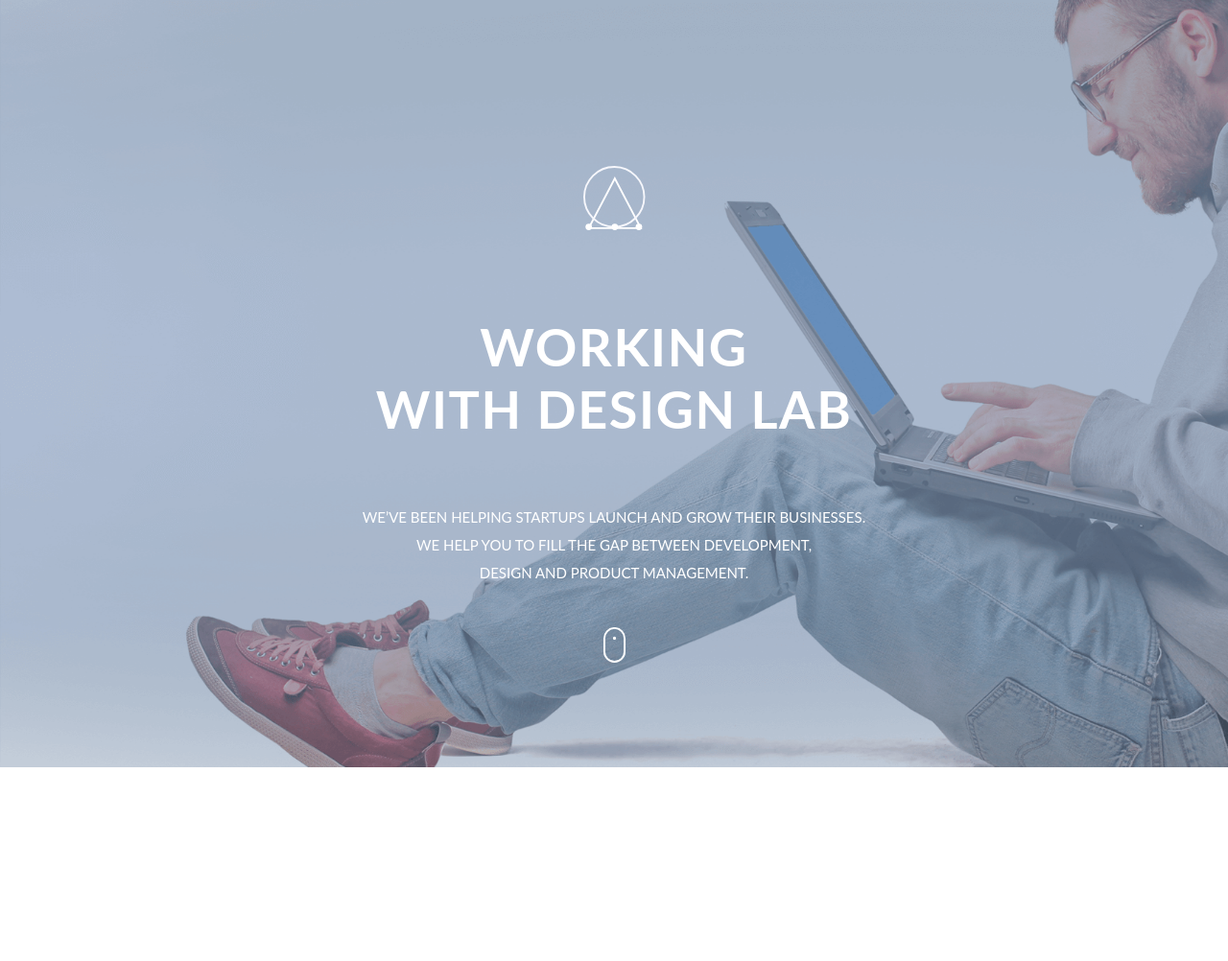
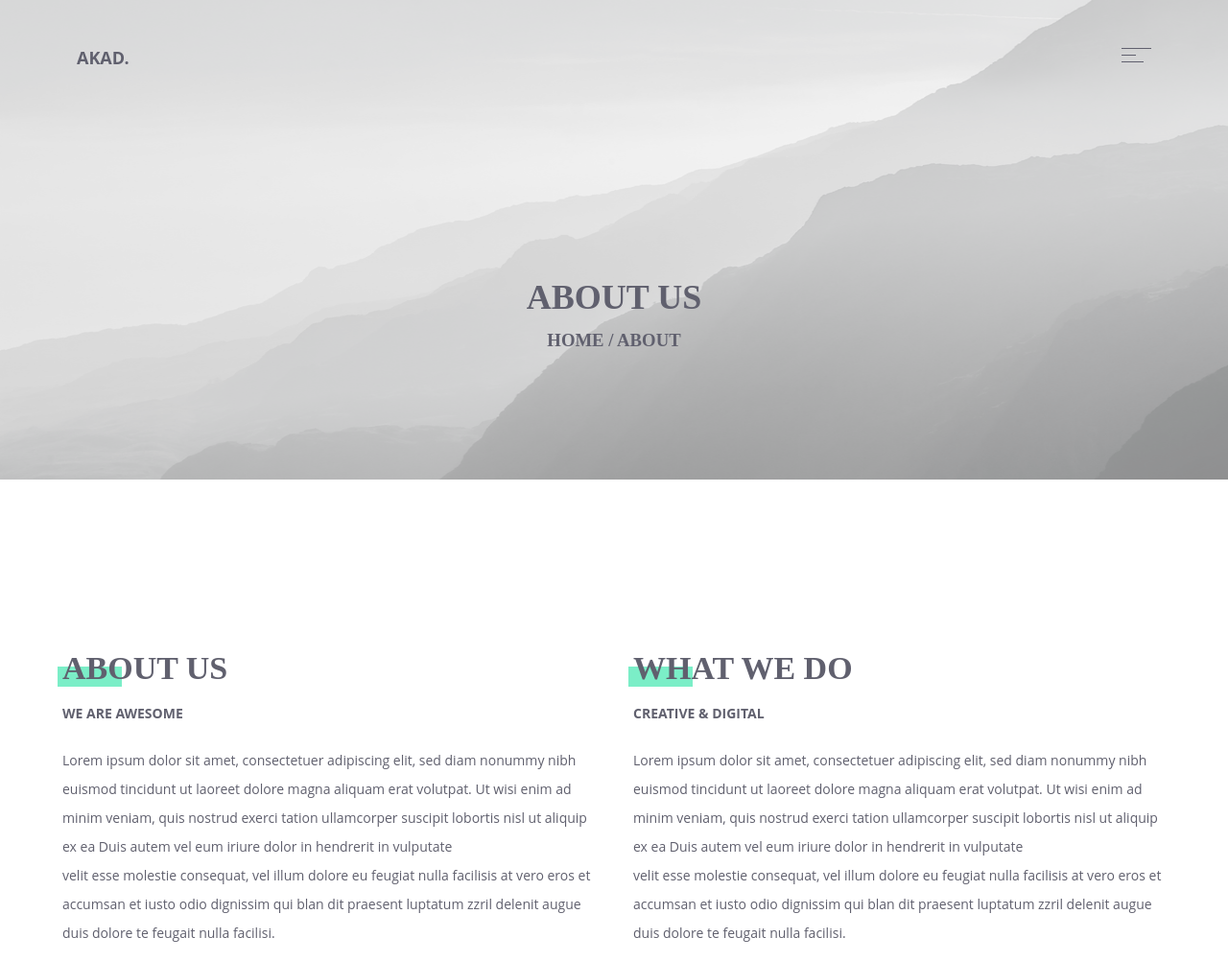
Before and after one commit to woshalab/design-lab, a plain HTML site: page index.html in a window 1280 px wide. Shown: the whole page at 96% size. Before the commit the page ends 800 px from the top, so only its background shows below. Drawn offline with Linux system fonts and the light colour scheme.

Commit message:
init project

```diff
--- a/index.html
+++ b/index.html
@@ -1,22 +1,78 @@
 <!DOCTYPE html>
-
+<html lang="en">
 <head>
-    <meta charset="utf-8">
-    <title>Slavkin site</title>
+    <meta charset="UTF-8">
+    <title>Slavkin site2</title>
     <link rel="stylesheet" href="main.css">
 </head>
-
 <body>
 <header>
-    <i class="logo-icon"></i>
-    <h1>WORKING <br> WITH DESIGN LAB</h1>
-    <p>We’ve been helping startups launch and grow their businesses. <br>
-            We help you to fill the gap between development, <br>
-            design and product management.</p>
-    <img src="assets/icon/scroll.svg" alt="scroll down">
+    <div class="block-logo-menu">
+        <p class="header-logo">AKAD.</p>
+        <i class="menu-hamburger"></i>
+    </div>
+    <h1>About us</h1>
+    <h3>HOME / ABOUT</h3>
+
 </header>
-<main></main>
+<main>
+        <div class="wrap-one">
+            <div class="about-us">
+                <h2>About us</h2>
+                <div class="green-block-1"></div>
+                <h4>We are awesome</h4>
+                <p> Lorem ipsum dolor sit amet, consectetuer adipiscing
+                    elit, sed diam nonummy nibh
+                    <br>
+                    euismod tincidunt ut laoreet dolore magna aliquam erat
+                    volutpat. Ut wisi
+                    enim ad
+                    <br>
+                    minim veniam, quis nostrud exerci tation
+                    ullamcorper suscipit lobortis nisl ut
+                    aliquip
+                    <br>
+                    ex ea Duis autem vel eum iriure dolor in hendrerit in vulputate
+                    <br>velit esse molestie consequat, vel illum dolore eu feugiat nulla facilisis at vero eros
+                    et <br>
+                    accumsan et iusto odio dignissim qui blan  dit praesent
+                    luptatum zzril
+                    delenit augue <br>
+                    duis dolore te feugait nulla facilisi.</p>
+
+            </div>
+                <div class="what-we-do">
+                <h2>What we do</h2>
+                    <div class="green-block-1"></div>
+                    <h4>Creative & Digital</h4>
+                    <p> Lorem ipsum dolor sit amet, consectetuer adipiscing
+                        elit, sed diam nonummy nibh
+                        <br>
+                        euismod tincidunt ut laoreet dolore magna aliquam erat
+                        volutpat. Ut wisi
+                        enim ad
+                        <br>
+                        minim veniam, quis nostrud exerci tation
+                        ullamcorper suscipit lobortis nisl ut
+                        aliquip
+                        <br>ex ea
+
+                        Duis autem vel eum iriure dolor in hendrerit in vulputate
+                        <br>velit
+                        esse molestie consequat, vel
+
+                        illum dolore eu feugiat nulla facilisis at vero eros
+                        et <br>accumsan et iusto odio dignissim qui blan  dit praesent
+                        luptatum zzril
+                        delenit augue <br>duis dolore te feugait nulla facilisi.</p>
+
+
+
+            </div>
+
+        </div>
+
+</main>
 <footer></footer>
 </body>
-
 </html>
--- a/main.css
+++ b/main.css
@@ -1,53 +1,128 @@
-html {
-    font-size: 15px;
-}
-
 body {
     margin: 0;
-    height: 100vh;
-    width: 100vw;
-    font-family: Lato;
+    font-family: Montserrat;
 }
 
 header {
-    height: 100%;
-    background-image: url("assets/img/hero-bg.png");
-    background-size: cover;
-    display: flex;
-    position: relative;
-    flex-direction: column;
-    justify-content: center;
-    align-items: center;
+    background-image: url("assets/img/header.png");
+    background-repeat: no-repeat;
+    background-size: 100% 500px;
+    height: 500px;
 }
 
-.logo-icon {
-    background-image: url(assets/icon/logo.svg);
-    height: 67px;
-    width: 67px;
-    background-size: contain;
-    background-repeat: no-repeat;
-    background-position: center center;
+.block-logo-menu {
+    display: flex;
+    justify-content: space-between;
+    align-items: center;
+    padding: 45px 80px;
 }
 
-h1 {
-    font-size: 3.6rem;
-    color: white;
+.header-logo {
+    font-size: 18px;
     font-weight: bold;
-    letter-spacing: 1.6px;
-    line-height: 1.2;
+    margin: 0;
+    color: #60606e;
+}
+
+.menu-hamburger {
+    background-image: url("assets/icon/menu.png");
+    background-repeat: no-repeat;
+    background-size: contain;
+    width: 31px;
+    height: 20px;
+}
+
+header h1 {
+    position: absolute;
+    top: 265px;
     text-align: center;
-    margin: 90px 0 50px 0;
+    font-weight: bold;
+    font-size: 36px;
+    text-transform: uppercase;
+    color: #60606e;
+    width: 100%;
+}
+
+header h3 {
+    display: flex;
+    flex-direction: column;
+    position: absolute;
+    top: 325px;
+    text-align: center;
+    font-weight: bold;
+    color: #60606e;
+    width: 100%;
+}
+
+.wrap-one {
+    display: grid;
+    grid-template-columns: 1fr 1fr;
+    margin: 150px 65px 0;
+    grid-column-gap: 40px;
+
+
+}
+
+.about-us {
+    position: relative;
+
+
+}
+
+.about-us h2{
+    font-size: 34px;
+    font-weight: bold;
+    color: #60606e;
+    text-transform: uppercase;
+
+}
+.green-block-1 {
+    position: absolute;
+    width: 67px;
+    height: 21px;
+    background-color: #7beec7;
+    z-index: -1;
+    top: 45px;
+    left: -5px;
+}
+
+.about-us h4 {
+    font-family: "open sans";
+    font-size: 14px;
+    font-weight: bolder;
+    text-transform: uppercase;
+    color: #60606e;
+    margin-top: -15px;
+    line-height: 30px;
 }
 
 p {
-    font-size: 1rem;
-    color: white;
-    line-height: 29px;
-    text-transform: uppercase;
-    text-align: center;
+    font-family: "Open Sans";
+    font-size: 14px;
+    font-weight: normal;
+    line-height: 30px;
+    color: #60606e;
 }
 
-img {
-    position: absolute;
-    bottom: 7.3rem;
+.what-we-do {
+    position: relative;
+
 }
+
+.what-we-do h2 {
+    font-size: 34px;
+    font-weight: bold;
+    color: #60606e;
+    text-transform: uppercase;
+
+}
+
+.what-we-do h4 {
+    font-family: "Open sans";
+    font-size: 14px;
+    font-weight: bolder;
+    text-transform: uppercase;
+    color: #60606e;
+    margin-top: -15px;
+    line-height: 30px;
+}
```
Also changed, not shown: assets/icon/menu.png (added), assets/img/header.png (added).
